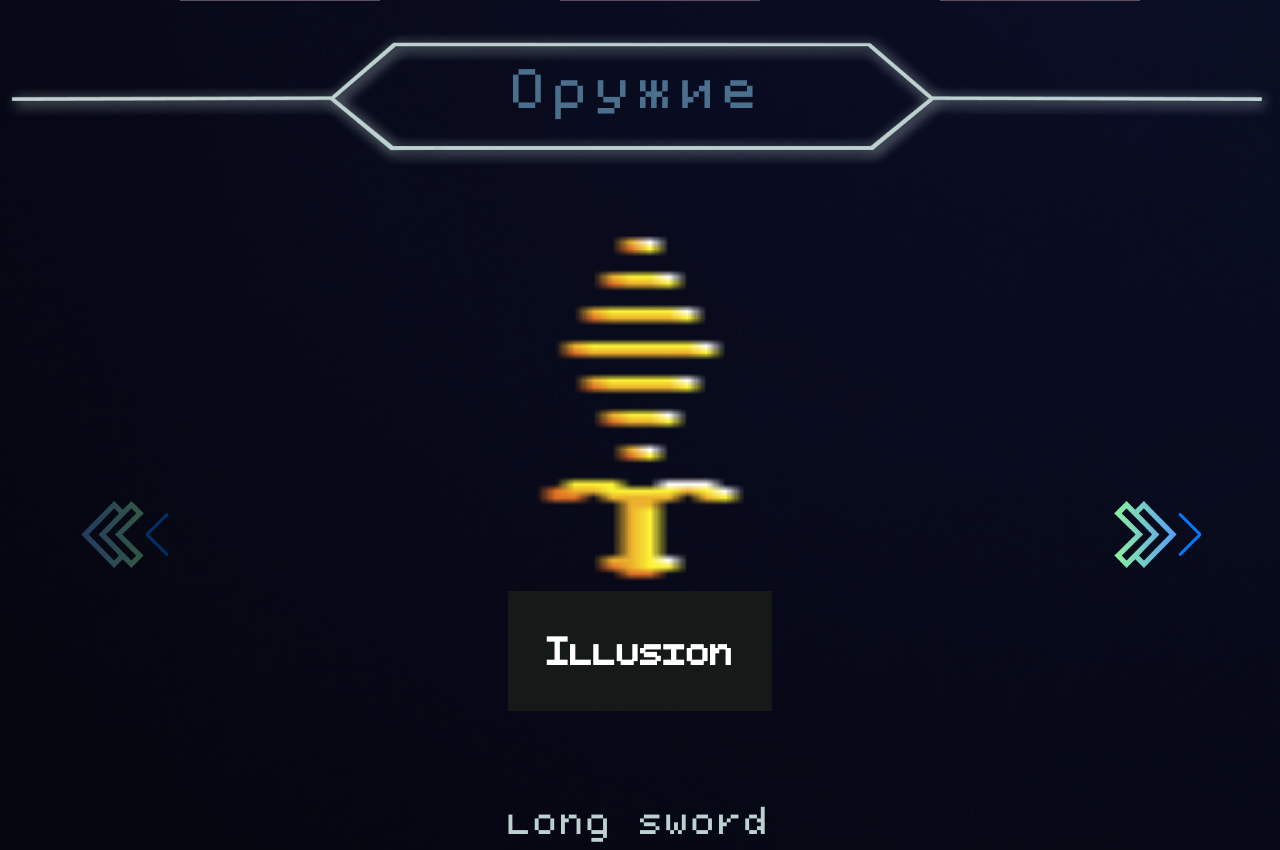
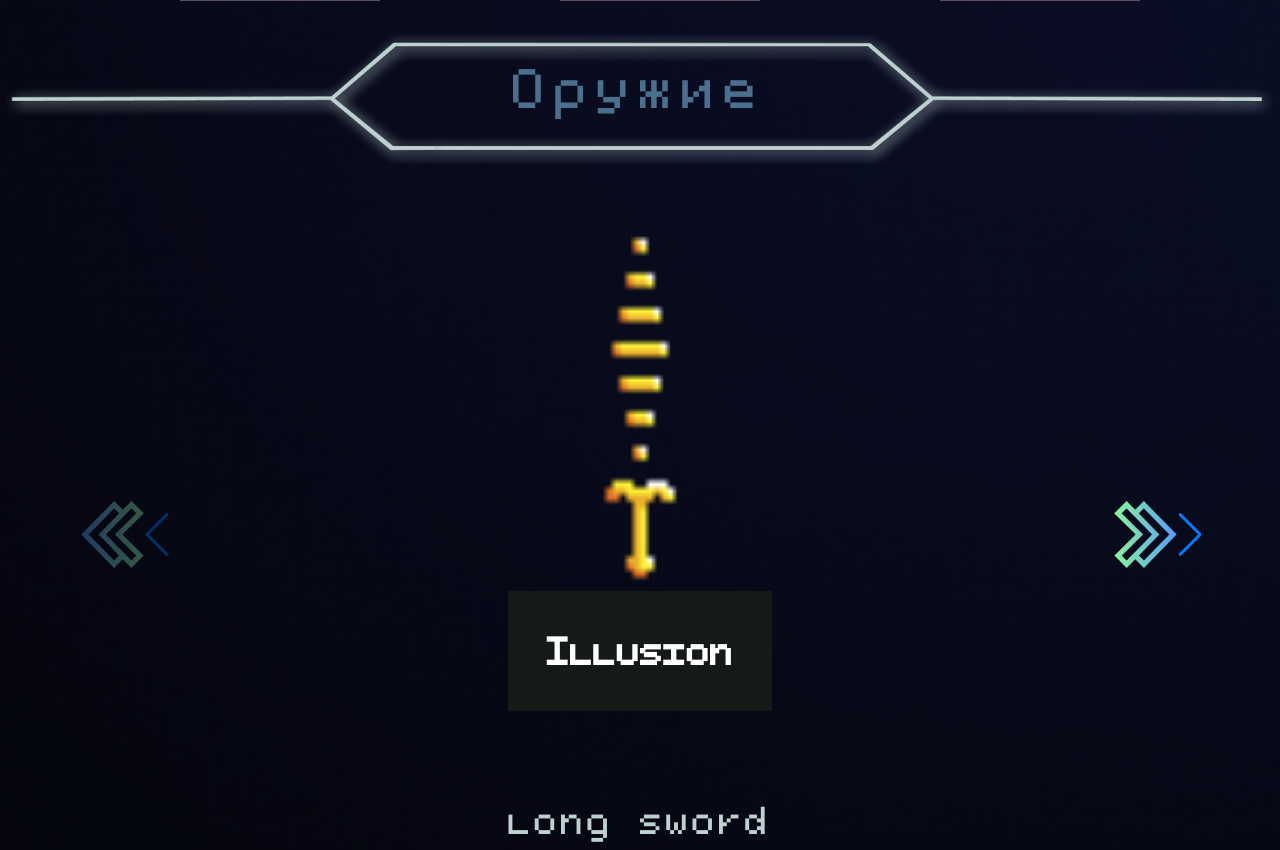
Before and after one commit to Overlord6699/My-Game-Site, a PHP site: page / in a window 1280 px wide. Shown: the part 2901-3751 px from the top of the page. Run offline with PHP 8.4, Linux system fonts and the light colour scheme.

Commit message:
contain weapon

```diff
--- a/assets/styles/main.css
+++ b/assets/styles/main.css
@@ -16,6 +16,13 @@
   width: 100%;
 
   height: 373px;
+}
+
+.weapon_slider_picture{
+  max-width: 779px;
+  width: 100%;
+  height: 373px;
+  object-fit: contain;
 }
 
 .slide_button{
--- a/index.html
+++ b/index.html
@@ -277,7 +277,7 @@
                             <!-- СЛАЙД ОРУЖИЯ №1 -->
                             <div class='swiper-slide'>
                                 <div class='weapon_info'>
-                                    <img class='slider_picture'
+                                    <img class='weapon_slider_picture'
                                         src='../My-Game-Site/assets/pictures/weapon/GoldSword.png' alt="">
 
 
@@ -295,8 +295,8 @@
                             <!-- СЛАЙД ОРУЖИЯ №1 -->
                             <div class='swiper-slide'>
                                 <div class='weapon_info'>
-                                    <img class='slider_picture' src='../My-Game-Site/assets/pictures/weapon/BigBoy.png'
-                                        alt="">
+                                    <img class='weapon_slider_picture'
+                                        src='../My-Game-Site/assets/pictures/weapon/BigBoy.png' alt="">
 
 
                                     <div class='enemy_name'>
```
